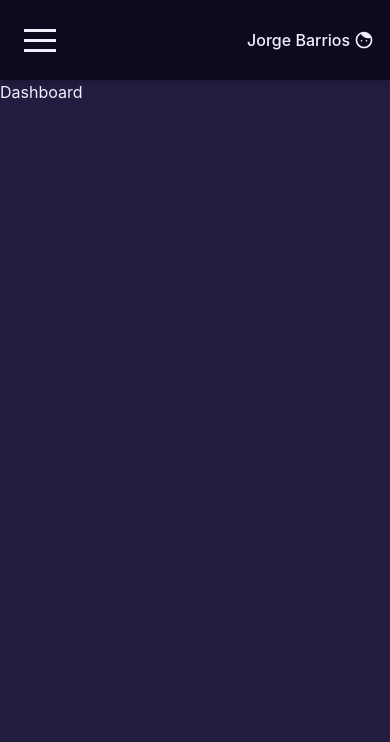
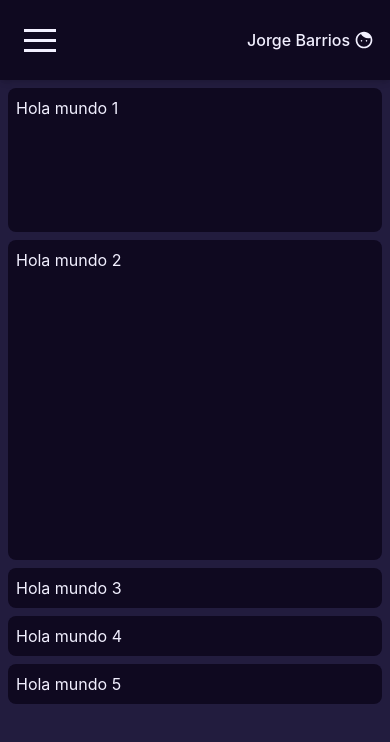
Before and after one commit to jBarrios26/expense-tracker-frontend, a React (Vite) app: page /home in a window 390 px wide. Shown: the top 742 px of the page. Built offline with nearby package versions, Linux system fonts and the light colour scheme; no server answers.

Commit message:
Agregar layout de dashboard responsive

```diff
--- a/src/pages/Dashboard/Dashboard.tsx
+++ b/src/pages/Dashboard/Dashboard.tsx
@@ -1,7 +1,35 @@
-import React from 'react';
+import React, { ReactElement, ReactNode } from 'react';
+import { classNames } from '../../util/classnames';
 
-const Dashboard: React.FC = () => {
-  return <div>Dashboard</div>;
-};
+function Dashboard() {
+  return (
+    <div className="row-auto grid gap-2 p-2 first:mt-0 md:grid-cols-6 md:p-8 ">
+      <div className="col-span-1 flex flex-col gap-2 md:col-span-6 lg:col-span-4">
+        <Card className="h-36">Hola mundo 1</Card>
+        <Card className=" h-80">Hola mundo 2</Card>
+      </div>
+      <div className="col-span-1 flex h-full w-full flex-col gap-2 md:col-span-6 lg:col-span-2">
+        <Card className="lg:h-1/2">Hola mundo 3</Card>
+        <Card className="lg:h-1/2">Hola mundo 4</Card>
+      </div>
+      <Card className=" col-span-1 md:col-span-6 lg:col-span-2">
+        Hola mundo 5
+      </Card>
+    </div>
+  );
+}
+
+function Card(props: { children: ReactNode; className?: string }) {
+  return (
+    <div
+      className={classNames(
+        'w-full rounded-lg bg-dark-blue-custom py-2 px-2',
+        `${props.className ?? ''}`
+      )}
+    >
+      {props.children}
+    </div>
+  );
+}
 
 export default Dashboard;
```
